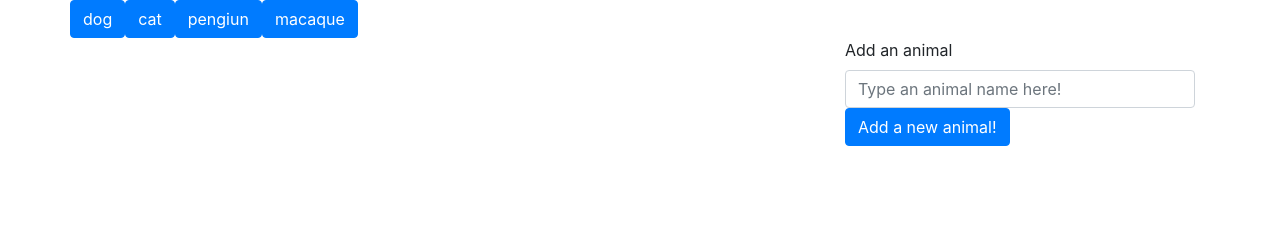
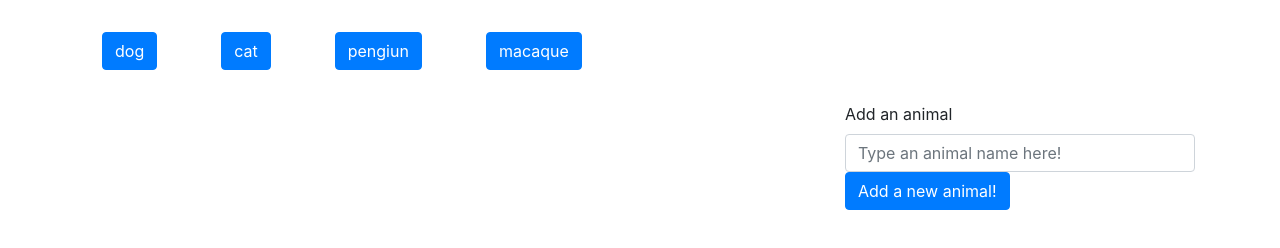
Before and after one commit to okyfunoky/giftastic, a plain HTML site: page index.html in a window 1280 px wide. Drawn offline with nearby package versions, Linux system fonts and the light colour scheme.

Commit message:
Adding the barest of miniums of styling

```diff
--- a/assets/css/style.css
+++ b/assets/css/style.css
@@ -0,0 +1,3 @@
+.animalButton {
+    margin: 2em;
+}
--- a/index.html
+++ b/index.html
@@ -8,6 +8,7 @@
     <title>Giftastic Gif Getter</title>
     <link rel="stylesheet" href="https://stackpath.bootstrapcdn.com/bootstrap/4.3.1/css/bootstrap.min.css"
         integrity="sha384-ggOyR0iXCbMQv3Xipma34MD+dH/1fQ784/j6cY/iJTQUOhcWr7x9JvoRxT2MZw1T" crossorigin="anonymous">
+    <link rel="stylesheet" href="./assets/css/style.css">
 </head>
 
 <body>
```
